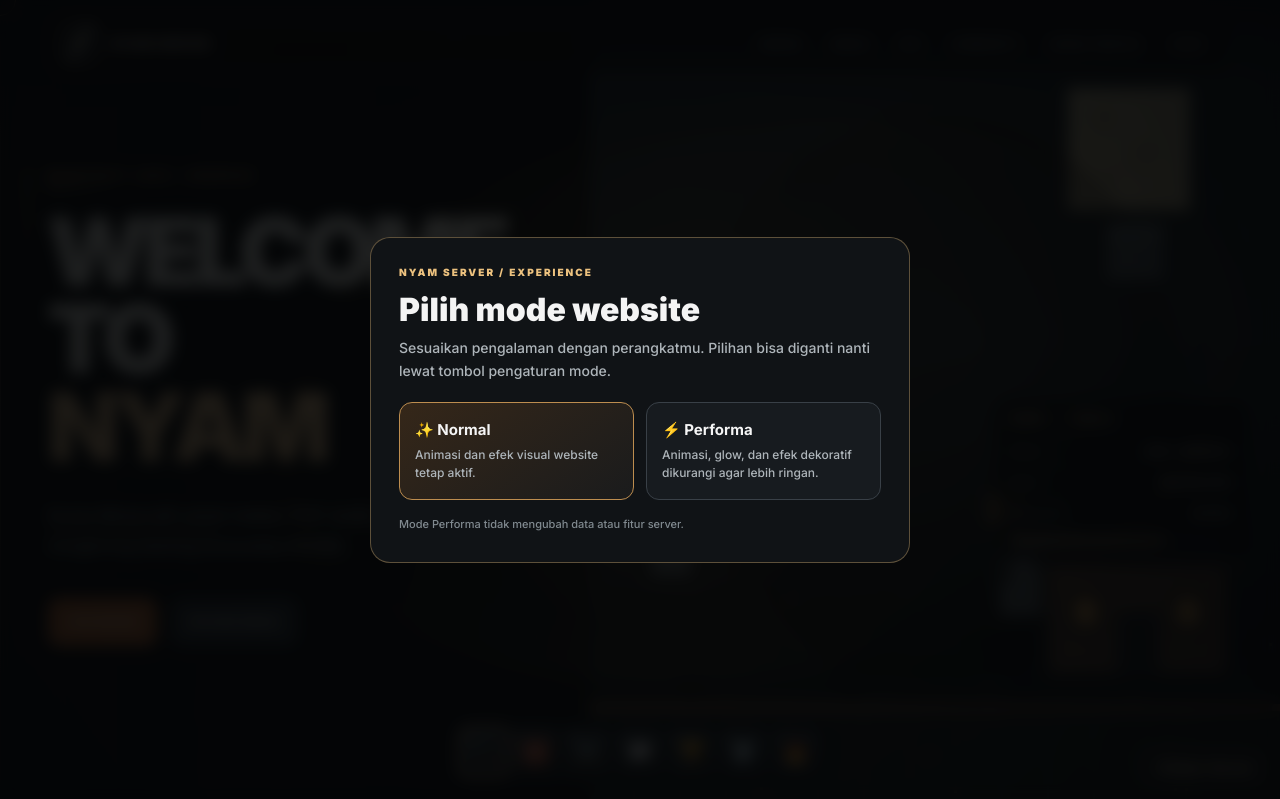
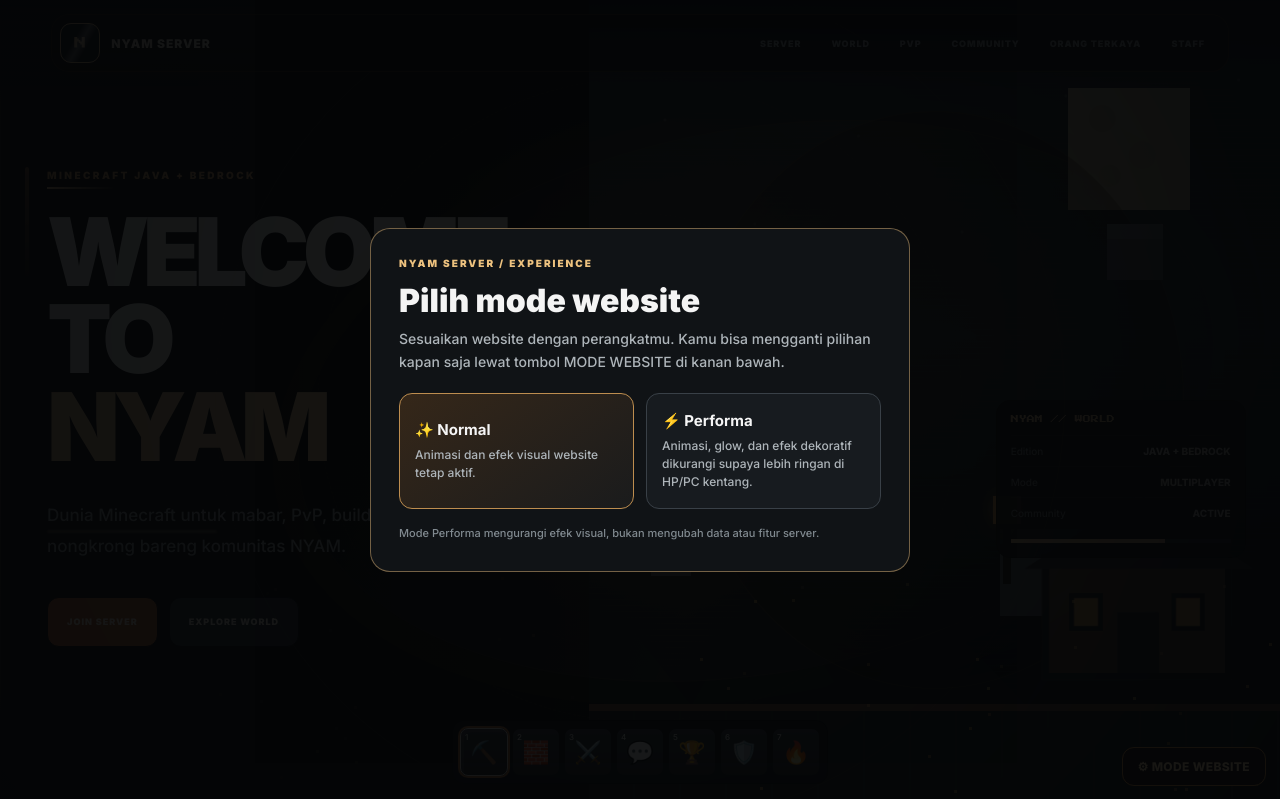
Before and after one commit to akunpc66666-cell/nyam, a website: page nyam-baltop-project/index.html in a window 1280 px wide. Shown: the top 799 px of the page. Drawn offline with Linux system fonts and the light colour scheme; no server answers; animation ran at ten frames a second.

Commit message:
Add files via upload

```diff
--- a/nyam-baltop-project/index.html
+++ b/nyam-baltop-project/index.html
@@ -4220,21 +4220,25 @@
 
 
 <style id="performance-mode-css">
-/* Mode Performa: kurangi kerja animasi dan efek dekoratif untuk perangkat lemah */
+/* Pilihan mode untuk menyesuaikan website dengan perangkat pengunjung */
 html.performance-mode *, html.performance-mode *::before, html.performance-mode *::after {
   animation-duration: 0.001ms !important; animation-iteration-count: 1 !important;
   transition-duration: 0.001ms !important; scroll-behavior: auto !important;
   caret-color: transparent !important;
 }
-html.performance-mode .mc-cine-block, html.performance-mode canvas,
-html.performance-mode .particle, html.performance-mode .particles,
-html.performance-mode .cursor-glow, html.performance-mode .mouse-glow,
-html.performance-mode .scanline, html.performance-mode .noise-overlay { display:none !important; }
+html.performance-mode .fx-field, html.performance-mode .mc-cine-block,
+html.performance-mode canvas, html.performance-mode .particle,
+html.performance-mode .particles, html.performance-mode .cursor-glow,
+html.performance-mode .cursor-ring, html.performance-mode .mouse-glow,
+html.performance-mode .scanline, html.performance-mode .noise-overlay,
+html.performance-mode body::after { display:none !important; }
 html.performance-mode .rank, html.performance-mode .reveal { opacity:1 !important; transform:none !important; filter:none !important; }
-html.performance-mode * { box-shadow:none !important; text-shadow:none !important; }
-#mode-choice-backdrop{position:fixed;inset:0;z-index:999999;background:rgba(4,5,6,.88);backdrop-filter:blur(8px);display:flex;align-items:center;justify-content:center;padding:20px}
-#mode-choice-backdrop[hidden]{display:none}
-.mode-choice{width:min(540px,100%);background:#101316;color:#f4f4f4;border:1px solid rgba(237,194,127,.35);border-radius:20px;padding:28px;box-shadow:0 20px 70px #0009;font-family:Inter,Arial,sans-serif}
+html.performance-mode * { box-shadow:none !important; text-shadow:none !important; filter:none !important; }
+#mode-menu-toggle{position:fixed;right:14px;bottom:14px;z-index:999990;padding:11px 15px;border:1px solid #d99a48;border-radius:12px;background:#17120d;color:#ffe0ad;font:800 12px Inter,Arial,sans-serif;cursor:pointer;box-shadow:0 5px 20px #0009;letter-spacing:.03em}
+#mode-menu-toggle:hover{background:#302114;border-color:#ffc667}
+#mode-choice-backdrop{position:fixed;inset:0;z-index:999999;background:rgba(4,5,6,.92);display:flex;align-items:center;justify-content:center;padding:20px}
+#mode-choice-backdrop[hidden]{display:none!important}
+.mode-choice{width:min(540px,100%);background:#101316;color:#f4f4f4;border:1px solid rgba(237,194,127,.45);border-radius:20px;padding:28px;box-shadow:0 20px 70px #0009;font-family:Inter,Arial,sans-serif}
 .mode-choice .mode-kicker{font-size:10px;letter-spacing:.2em;color:#edc27f;font-weight:900}
 .mode-choice h2{font-size:clamp(23px,5vw,32px);margin:12px 0 8px;font-weight:900}
 .mode-choice p{color:#aeb5ba;font-size:14px;line-height:1.6;margin:0 0 20px}
@@ -4243,49 +4247,53 @@
 .mode-choice-btn strong{display:block;font-size:15px;margin-bottom:7px}
 .mode-choice-btn span{display:block;font-size:12px;line-height:1.5;color:#aeb5ba}
 .mode-choice-btn.primary{border-color:#bd8d4f;background:linear-gradient(145deg,#352719,#1a1b1c)}
-.mode-choice-btn:focus-visible{outline:2px solid #edc27f;outline-offset:3px}
+.mode-choice-btn:focus-visible,#mode-menu-toggle:focus-visible{outline:2px solid #edc27f;outline-offset:3px}
 .mode-choice-note{font-size:11px!important;margin:16px 0 0!important;color:#818a90!important}
 @media(max-width:420px){.mode-choice{padding:22px 18px}.mode-choice-options{grid-template-columns:1fr}.mode-choice-btn{padding:14px}}
-@media(prefers-reduced-motion:reduce){html:not(.normal-mode) *,html:not(.normal-mode) *::before,html:not(.normal-mode) *::after{animation-duration:.001ms!important;transition-duration:.001ms!important;scroll-behavior:auto!important}}
+@media(prefers-reduced-motion:reduce){html *,html *::before,html *::after{animation-duration:.001ms!important;transition-duration:.001ms!important;scroll-behavior:auto!important}}
 </style>
+<button id="mode-menu-toggle" type="button" aria-haspopup="dialog" aria-controls="mode-choice-backdrop">⚙ MODE WEBSITE</button>
 <div id="mode-choice-backdrop" hidden role="dialog" aria-modal="true" aria-labelledby="mode-choice-title">
   <div class="mode-choice">
     <div class="mode-kicker">NYAM SERVER / EXPERIENCE</div>
     <h2 id="mode-choice-title">Pilih mode website</h2>
-    <p>Sesuaikan pengalaman dengan perangkatmu. Pilihan bisa diganti nanti lewat tombol pengaturan mode.</p>
+    <p>Sesuaikan website dengan perangkatmu. Kamu bisa mengganti pilihan kapan saja lewat tombol MODE WEBSITE di kanan bawah.</p>
     <div class="mode-choice-options">
       <button class="mode-choice-btn primary" type="button" data-site-mode="normal"><strong>✨ Normal</strong><span>Animasi dan efek visual website tetap aktif.</span></button>
-      <button class="mode-choice-btn" type="button" data-site-mode="performance"><strong>⚡ Performa</strong><span>Animasi, glow, dan efek dekoratif dikurangi agar lebih ringan.</span></button>
+      <button class="mode-choice-btn" type="button" data-site-mode="performance"><strong>⚡ Performa</strong><span>Animasi, glow, dan efek dekoratif dikurangi supaya lebih ringan di HP/PC kentang.</span></button>
     </div>
-    <p class="mode-choice-note">Mode Performa tidak mengubah data atau fitur server.</p>
+    <p class="mode-choice-note">Mode Performa mengurangi efek visual, bukan mengubah data atau fitur server.</p>
   </div>
 </div>
 <script id="site-performance-mode-script">
 (function(){
   const root=document.documentElement, key='nyam-site-mode';
+  const backdrop=document.getElementById('mode-choice-backdrop');
+  const toggle=document.getElementById('mode-menu-toggle');
+  if(!backdrop||!toggle)return;
+  let saved=null;try{saved=localStorage.getItem(key)}catch(e){}
   function apply(mode){
     const safe=mode==='performance'?'performance':'normal';
     root.classList.toggle('performance-mode',safe==='performance');
     root.classList.toggle('normal-mode',safe==='normal');
     try{localStorage.setItem(key,safe)}catch(e){}
-    const backdrop=document.getElementById('mode-choice-backdrop');
-    if(backdrop)backdrop.hidden=true;
+    toggle.textContent='⚙ MODE: '+(safe==='performance'?'PERFORMA':'NORMAL');
+    backdrop.hidden=true;
   }
-  let saved=null;try{saved=localStorage.getItem(key)}catch(e){}
-  if(saved==='performance'||saved==='normal')apply(saved);
-  else root.classList.add('performance-mode');
-  document.addEventListener('DOMContentLoaded',function(){
-    const backdrop=document.getElementById('mode-choice-backdrop');
-    if(!backdrop)return;
-    if(saved!=='performance'&&saved!=='normal')backdrop.hidden=false;
-    backdrop.querySelectorAll('[data-site-mode]').forEach(btn=>btn.addEventListener('click',()=>apply(btn.dataset.siteMode)));
-    const toggle=document.createElement('button');
-    toggle.type='button';toggle.textContent='⚙ Mode: '+(saved==='performance'?'Performa':'Normal');
-    toggle.setAttribute('aria-label','Ganti mode performa website');
-    toggle.style.cssText='position:fixed;right:14px;bottom:14px;z-index:99990;padding:10px 13px;border:1px solid #8d704b;border-radius:12px;background:#111519;color:#f2d5a4;font:700 12px Inter,Arial,sans-serif;cursor:pointer;box-shadow:0 5px 20px #0007';
-    toggle.addEventListener('click',()=>{const next=root.classList.contains('performance-mode')?'normal':'performance';apply(next);toggle.textContent='⚙ Mode: '+(next==='performance'?'Performa':'Normal')});
-    document.body.appendChild(toggle);
+  if(saved==='performance'||saved==='normal'){
+    apply(saved);
+  }else{
+    // Prefer a lighter first render, then ask each new visitor to choose.
+    root.classList.add('performance-mode');
+    toggle.textContent='⚙ MODE WEBSITE';
+    backdrop.hidden=false;
+  }
+  toggle.addEventListener('click',()=>{backdrop.hidden=false});
+  backdrop.querySelectorAll('[data-site-mode]').forEach(btn=>{
+    btn.addEventListener('click',()=>apply(btn.dataset.siteMode));
   });
+  backdrop.addEventListener('click',event=>{if(event.target===backdrop&& (saved==='normal'||saved==='performance'))backdrop.hidden=true});
+  document.addEventListener('keydown',event=>{if(event.key==='Escape'&&(saved==='normal'||saved==='performance'))backdrop.hidden=true});
 })();
 </script>
 
```
Also changed, not shown: nyam-baltop-project/README-ID.txt.
